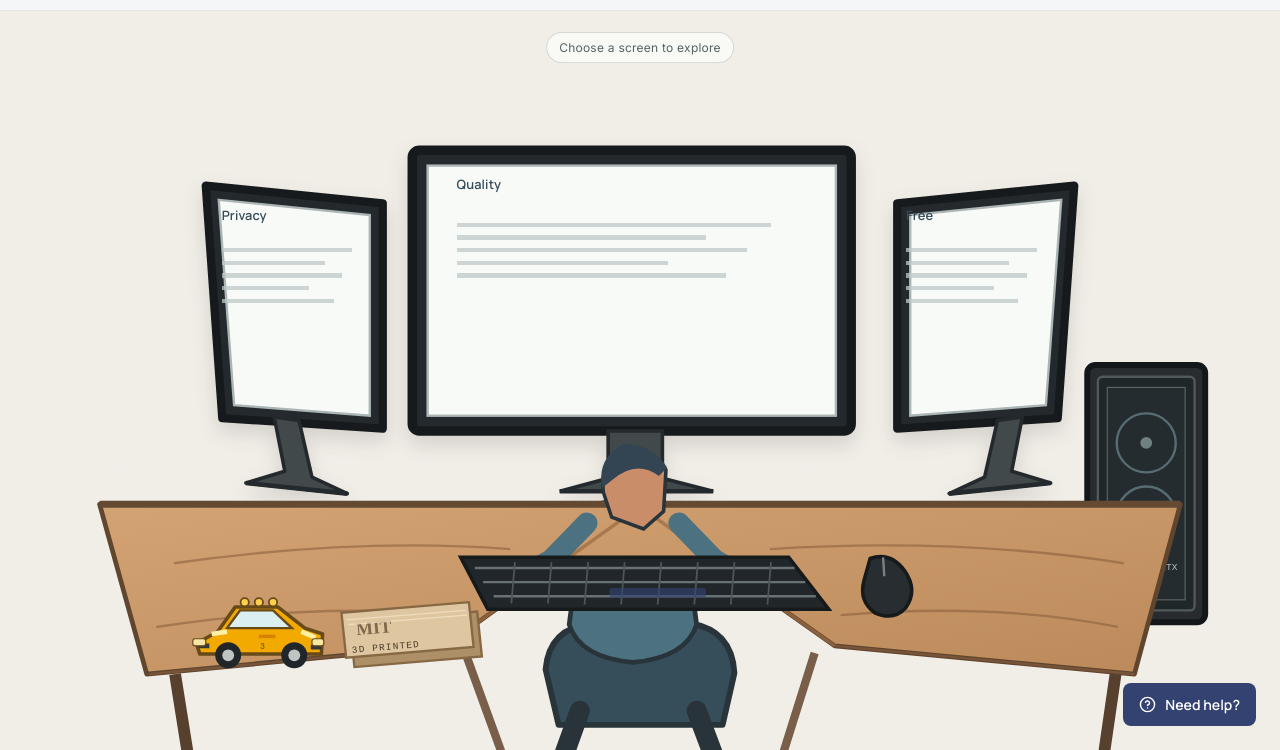
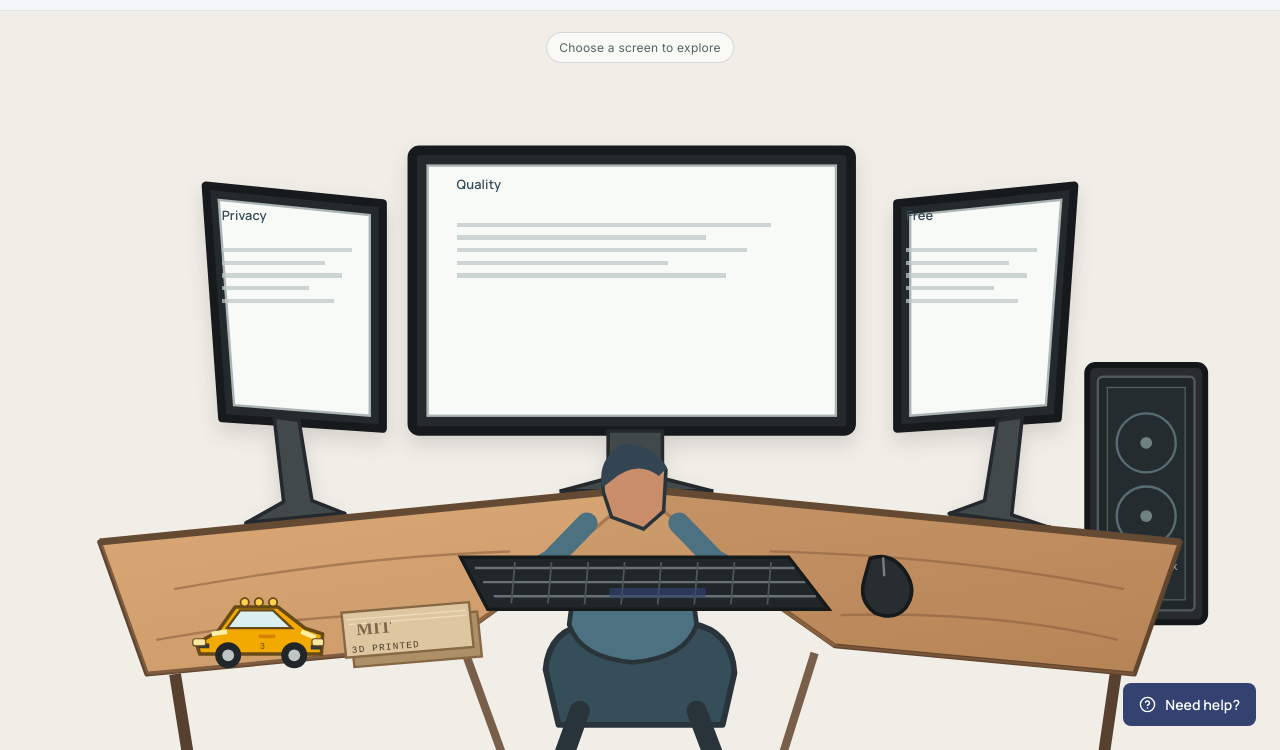
Before and after one commit to Cedric-Landua/Manumit-Website, a website: page site/index.html in a window 1280 px wide. Shown: the part 50-800 px from the top of the page. Drawn offline with Linux system fonts and the light colour scheme; no server answers.

Commit message:
Homepage

```diff
--- a/site/index.html
+++ b/site/index.html
@@ -107,8 +107,8 @@
             <g class="monitor-frame" id="monitor-left-frame">
               <path d="M132 148 L282 163 L282 354 L146 345Z" fill="#24292d" stroke="#171a1c" stroke-width="7" stroke-linejoin="round" />
               <path d="M143 160 L271 173 L271 343 L156 334Z" fill="#f8faf8" stroke="#aab5b4" stroke-width="2" />
-              <path d="M190 344 L199 390 L166 400 L252 409 L222 395 L211 347Z" fill="#42494a" stroke="#24292d" stroke-width="3" stroke-linejoin="round" />
-              <path d="M166 400 L252 409" stroke="#24292d" stroke-width="4" />
+              <path d="M190 344 L198 416 L166 434 L250 426 L222 415 L211 347Z" fill="#42494a" stroke="#24292d" stroke-width="3" stroke-linejoin="round" />
+              <path d="M166 434 L250 426" stroke="#24292d" stroke-width="4" />
             </g>
             <g class="monitor-frame" id="monitor-center-frame">
               <rect x="307" y="118" width="372" height="238" rx="6" fill="#24292d" stroke="#171a1c" stroke-width="8" />
@@ -119,8 +119,8 @@
             <g class="monitor-frame" id="monitor-right-frame">
               <path d="M718 163 L868 148 L854 345 L718 354Z" fill="#24292d" stroke="#171a1c" stroke-width="7" stroke-linejoin="round" />
               <path d="M729 173 L857 160 L844 334 L729 343Z" fill="#f8faf8" stroke="#aab5b4" stroke-width="2" />
-              <path d="M803 347 L792 395 L762 409 L848 400 L815 390 L824 344Z" fill="#42494a" stroke="#24292d" stroke-width="3" stroke-linejoin="round" />
-              <path d="M762 409 L848 400" stroke="#24292d" stroke-width="4" />
+              <path d="M803 347 L792 415 L762 426 L848 438 L815 427 L824 344Z" fill="#42494a" stroke="#24292d" stroke-width="3" stroke-linejoin="round" />
+              <path d="M762 426 L848 438" stroke="#24292d" stroke-width="4" />
             </g>
             <g id="pc-tower">
               <rect x="879" y="300" width="100" height="218" rx="7" fill="#282c2e" stroke="#141719" stroke-width="5" />
@@ -141,10 +141,13 @@
               <path d="M453 421 Q494 407 535 421 L548 520 Q539 548 494 552 Q449 548 440 520Z" />
             </g>
             <!-- The clipped return of the L desk leaves a chair opening at center. -->
-            <path d="M42 418 L958 418 L919 562 L665 538 L614 502 L385 502 L335 538 L82 562Z" fill="url(#deskGrad)" stroke="#60452f" stroke-width="4" stroke-linejoin="round" />
-            <path d="M42 418 L958 418" stroke="#654a33" stroke-width="6" />
-            <path d="M500 420 L385 502 L335 538 M500 420 L614 502 L665 538" stroke="#9a6c43" stroke-width="3" fill="none" opacity=".72" />
-            <path d="M84 562 L335 538 M665 538 L919 562 M105 468 Q260 446 390 456 M610 456 Q770 446 910 468 M90 522 Q230 501 330 512 M670 512 Q800 501 905 522" stroke="#8a6040" stroke-width="2" fill="none" opacity=".58" />
+            <path d="M42 450 L500 405 L958 450 L919 562 L665 538 L614 502 L385 502 L335 538 L82 562Z" fill="url(#deskGrad)" stroke="#60452f" stroke-width="4" stroke-linejoin="round" />
+            <path d="M42 450 L500 405 L385 502 L335 538 L82 562Z" fill="#f1c188" opacity=".19" />
+            <path d="M500 405 L958 450 L919 562 L665 538 L614 502Z" fill="#815735" opacity=".12" />
+            <!-- The two rear edges meet at the inside corner instead of reading as one straight back. -->
+            <path d="M42 450 L500 405 L958 450" stroke="#654a33" stroke-width="6" fill="none" />
+            <path d="M500 407 L385 502 L335 538 M500 407 L614 502 L665 538" stroke="#9a6c43" stroke-width="3" fill="none" opacity=".72" />
+            <path d="M84 562 L335 538 M665 538 L919 562 M105 490 Q260 462 390 458 M610 458 Q770 462 910 490 M90 533 Q230 508 330 512 M670 512 Q800 508 905 533" stroke="#8a6040" stroke-width="2" fill="none" opacity=".58" />
             <path d="M106 562 L128 700 M903 562 L883 700" stroke="#57402e" stroke-width="10" />
             <path d="M352 544 L396 665 M648 544 L610 665" stroke="#65452e" stroke-width="7" opacity=".85" />
             <g id="person-head" stroke="#28343a" stroke-width="3">
--- a/site/site.css
+++ b/site/site.css
@@ -1539,6 +1539,8 @@ body.edition-enterprise .pol-card[data-edition="user"] { display: none !importan
 .monitor-frame { filter: drop-shadow(0 8px 8px rgba(43,35,27,.14)); }
 .monitor-overlay { appearance: none; margin: 0; padding: 0; border: 0; border-radius: 0; background: transparent; color: #273238; text-align: left; transform: none; box-shadow: none; overflow: visible; cursor: pointer; }
 .monitor-overlay:focus-visible { outline: 3px solid #c27635; outline-offset: 5px; border-radius: 3px; }
+.monitor-privacy { clip-path: polygon(0 0, 100% 7.5%, 100% 100%, 9% 95%); }
+.monitor-free { clip-path: polygon(0 7.5%, 100% 0, 91% 100%, 0 95%); }
 .monitor-label { position: absolute; top: 9%; left: 9%; z-index: 2; transform: none; padding: 0; border: 0; border-radius: 0; background: transparent; box-shadow: none; font: 700 clamp(8px, 1vw, 13px)/1.2 'Manrope', system-ui, sans-serif; letter-spacing: .01em; color: #354c58; }
 .monitor-lines { position: absolute; left: 9%; right: 10%; top: 26%; width: auto; height: auto; padding: 0; gap: clamp(4px, .65vw, 9px); border: 0; border-radius: 0; background: transparent; }
 .line { height: clamp(2px, .34vw, 5px); border-radius: 0; background: #bdc9c8; animation: none; opacity: .74; }
@@ -1552,7 +1554,7 @@ body.edition-enterprise .pol-card[data-edition="user"] { display: none !importan
 .monitor-content ul.stack-list li::before { content: none; }
 .monitor-content ul.stack-list strong { display: block; color: #344271; }
 .monitor-content ul.stack-list em { display: block; margin-top: 4px; color: #69777b; font-size: .88em; font-style: normal; }
-.monitor-overlay.is-active { z-index: 35; top: 11% !important; left: 11% !important; width: 78% !important; height: 75% !important; transform: none; border: 7px solid #282f32; border-radius: 8px; background: #fbfcfa; box-shadow: 0 24px 70px rgba(28,34,34,.28); cursor: default; }
+.monitor-overlay.is-active { z-index: 35; top: 11% !important; left: 11% !important; width: 78% !important; height: 75% !important; transform: none; clip-path: none; border: 7px solid #282f32; border-radius: 8px; background: #fbfcfa; box-shadow: 0 24px 70px rgba(28,34,34,.28); cursor: default; }
 .monitor-overlay.is-active .monitor-label { position: static; display: block; margin: 23px 0 0 28px; font-size: 13px; letter-spacing: .1em; text-transform: uppercase; color: #667577; }
 .monitor-overlay.is-active .monitor-lines { display: none; }
 .monitor-overlay.is-active .monitor-content { display: flex; height: calc(100% - 48px); }
```
